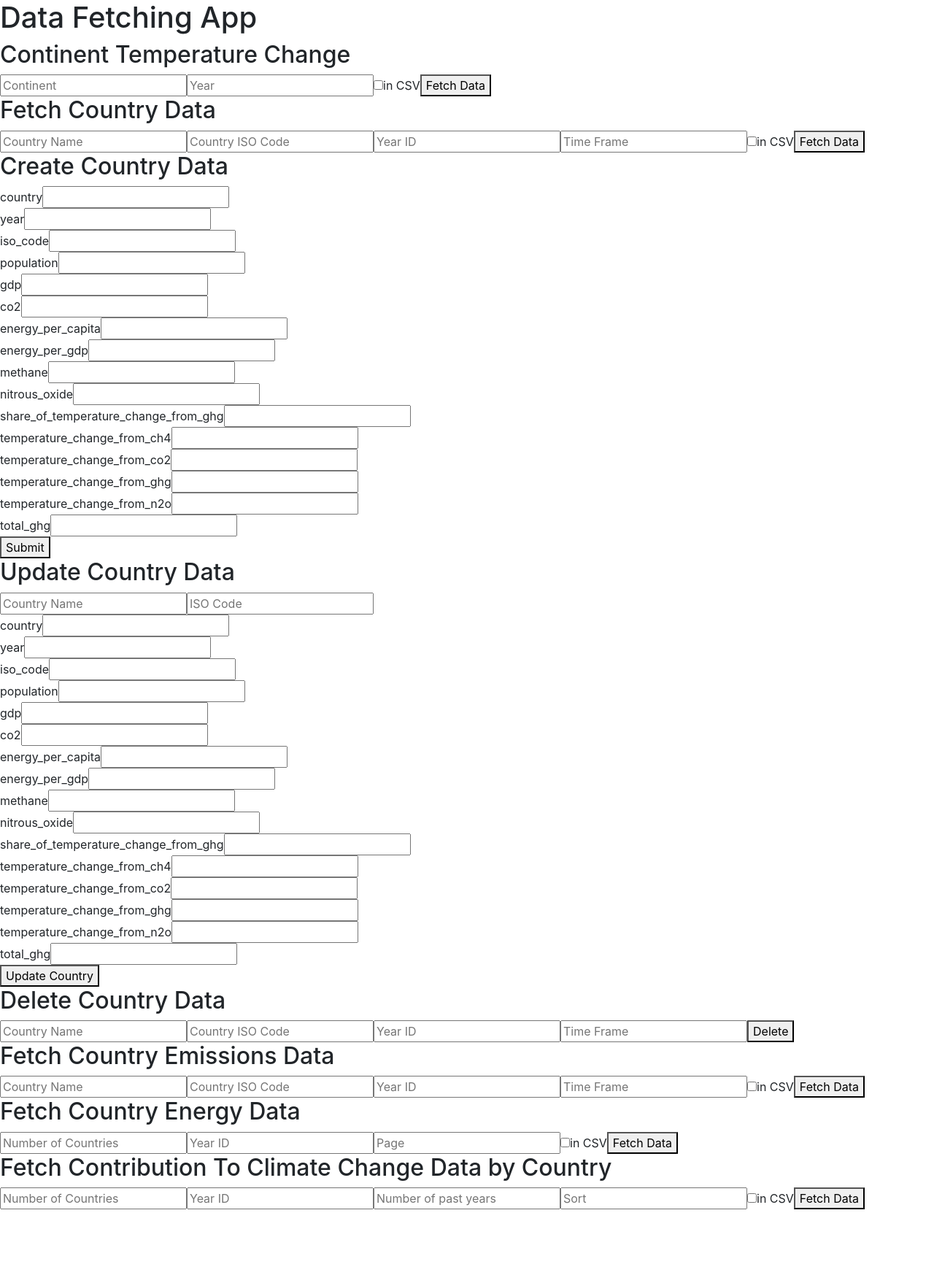
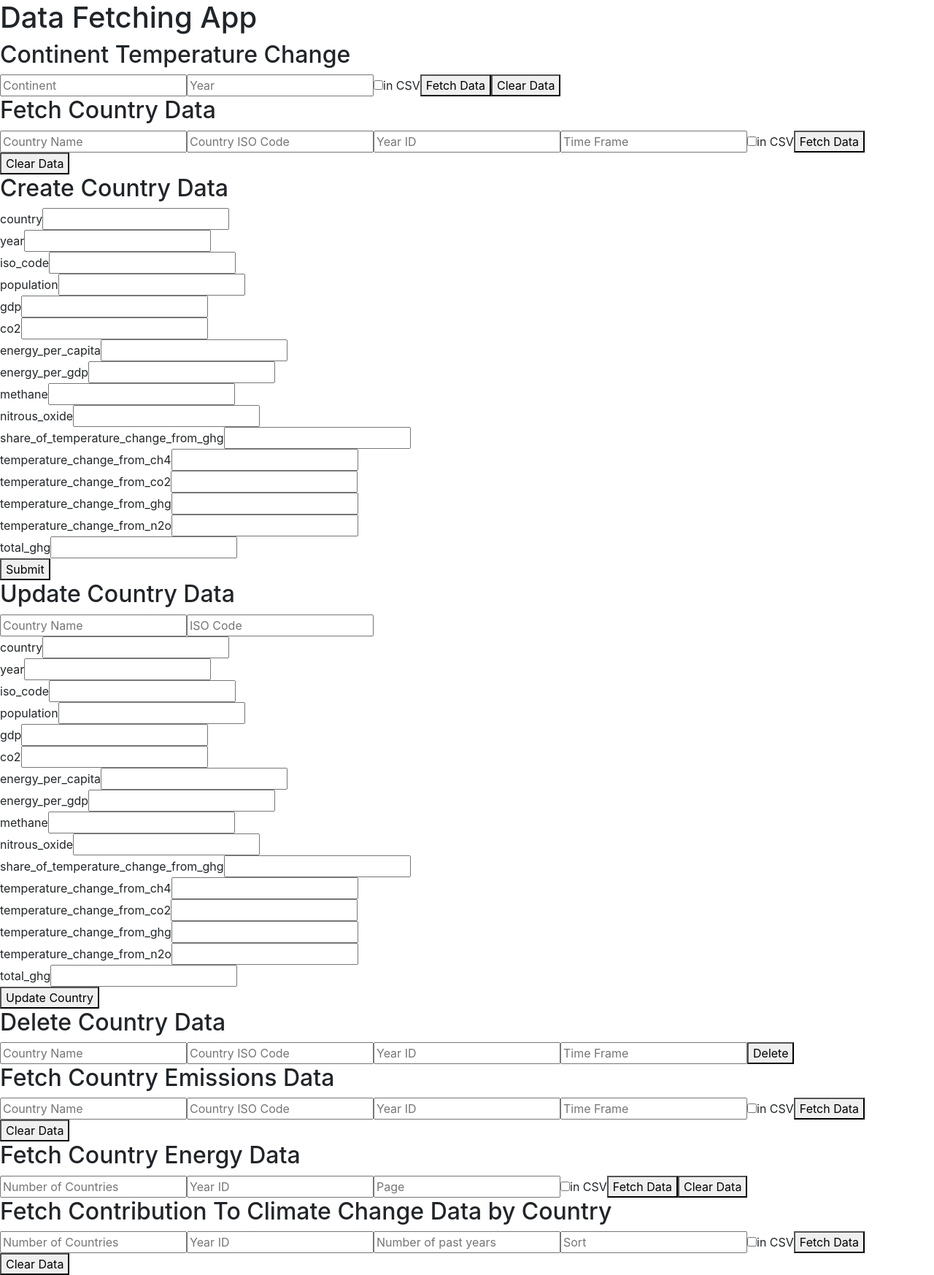
Before and after one commit to MaxVK03/CRUDOnEnviromentStats, a React (Create React App) app in the folder react/emission-app/: page / in a window 1280 px wide. Shown: the whole page at 73% size. Before the commit the page ends 1657 px from the top, so only its background shows below. Built offline with nearby package versions, Linux system fonts and the light colour scheme; no server answers.

Commit message:
Clear Data buttons

```diff
--- a/react/emission-app/src/endPointComponents/ContinentTemperatureChange.js
+++ b/react/emission-app/src/endPointComponents/ContinentTemperatureChange.js
@@ -16,6 +16,10 @@ const ContinentTemperatureChange = () => {
             console.error('Error:', error);
             setData(error.response);
         }
+    };
+
+    const clearData = () => {
+        setData(null);
     };
 
     return (
@@ -42,6 +46,7 @@ const ContinentTemperatureChange = () => {
                 in CSV
             </label>
             <button onClick={fetchData}>Fetch Data</button>
+            <button onClick={clearData}>Clear Data</button>
             {data && <pre>{JSON.stringify(data, null, 2)}</pre>}
         </div>
     );
--- a/react/emission-app/src/endPointComponents/CountryClimContComponent.js
+++ b/react/emission-app/src/endPointComponents/CountryClimContComponent.js
@@ -25,6 +25,10 @@ const FetchCountryClimContComponent = () => {
             console.error('Error fetching climate data:', error);
             setClimContData(error.response)
         }
+    };
+
+    const clearData = () => {
+        setClimContData(null);
     };
 
     return (
@@ -63,6 +67,7 @@ const FetchCountryClimContComponent = () => {
                 in CSV
             </label>
             <button onClick={fetchClimContData}>Fetch Data</button>
+            <button onClick={clearData}>Clear Data</button>
             {climContData && <pre>{JSON.stringify(climContData, null, 2)}</pre>}
         </div>
     );
--- a/react/emission-app/src/endPointComponents/CountryDataComponent.js
+++ b/react/emission-app/src/endPointComponents/CountryDataComponent.js
@@ -25,6 +25,10 @@ const CountryDataComponent = () => {
             console.error('Error fetching country data:', error);
             setCountryData(error.response);
         }
+    };
+
+    const clearData = () => {
+        setCountryData(null);
     };
 
     return (
@@ -63,6 +67,7 @@ const CountryDataComponent = () => {
                 in CSV
             </label>
             <button onClick={fetchCountryData}>Fetch Data</button>
+            <button onClick={clearData}>Clear Data</button>
             {countryData && <pre>{JSON.stringify(countryData, null, 2)}</pre>}
         </div>
     );
--- a/react/emission-app/src/endPointComponents/CountryEmissionsComponent.js
+++ b/react/emission-app/src/endPointComponents/CountryEmissionsComponent.js
@@ -25,6 +25,10 @@ const FetchCountryEmissionsComponent = () => {
             console.error('Error', error);
             setEmissionData(error.response)
         }
+    };
+
+    const clearData = () => {
+        setEmissionData(null);
     };
 
     return (
@@ -63,6 +67,7 @@ const FetchCountryEmissionsComponent = () => {
                 in CSV
             </label>
             <button onClick={fetchEmissions}>Fetch Data</button>
+            <button onClick={clearData}>Clear Data</button>
             {emissionData && <pre>{JSON.stringify(emissionData, null, 2)}</pre>}
         </div>
     );
--- a/react/emission-app/src/endPointComponents/CountryEnergyComponent.js
+++ b/react/emission-app/src/endPointComponents/CountryEnergyComponent.js
@@ -23,6 +23,10 @@ const FetchCountryEnergyComponent = () => {
             console.error('Error fetching energy data:', error);
             setEnergyData(error.response)
         }
+    };
+
+    const clearData = () => {
+        setEnergyData(null);
     };
 
     return (
@@ -56,6 +60,7 @@ const FetchCountryEnergyComponent = () => {
                     in CSV
                 </label>
                 <button onClick={fetchEnergyData}>Fetch Data</button>
+                <button onClick={clearData}>Clear Data</button>
             </div>
             {energyData && <pre>{JSON.stringify(energyData, null, 2)}</pre>}
         </div>
```
